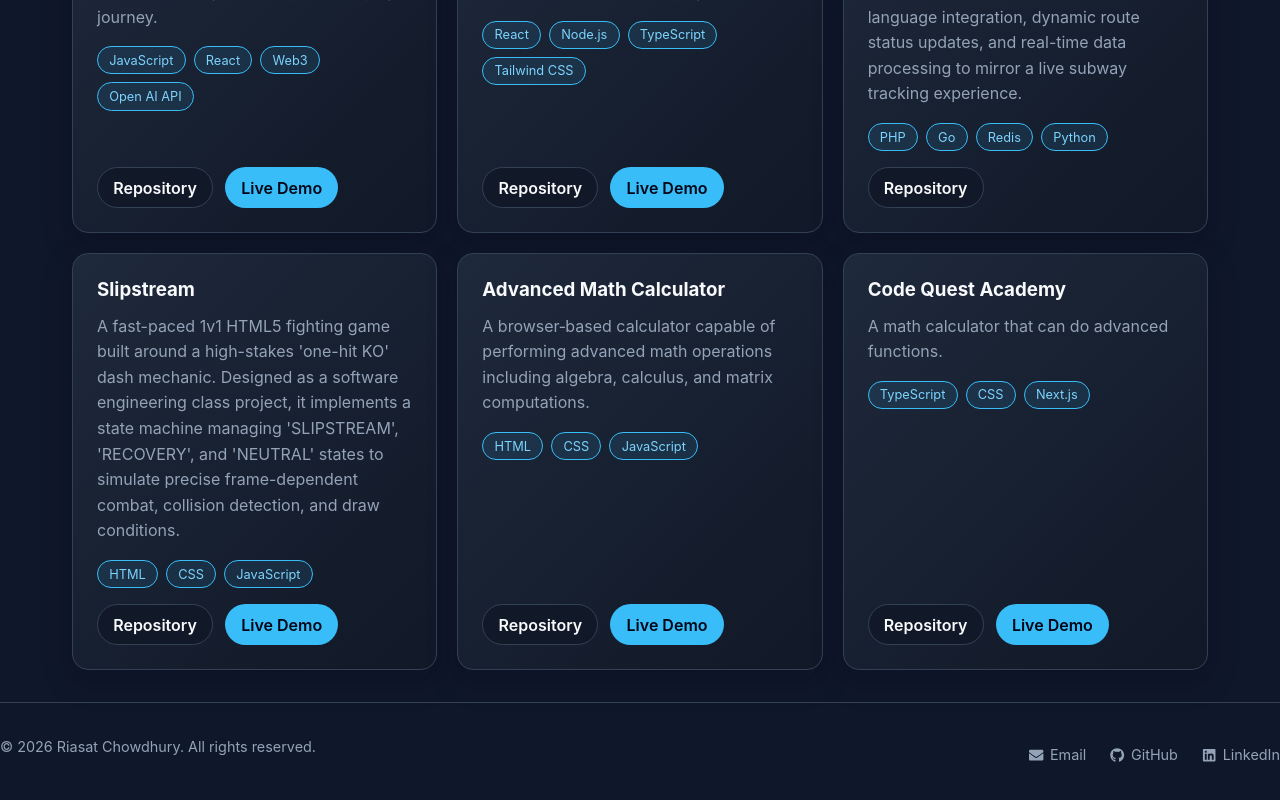
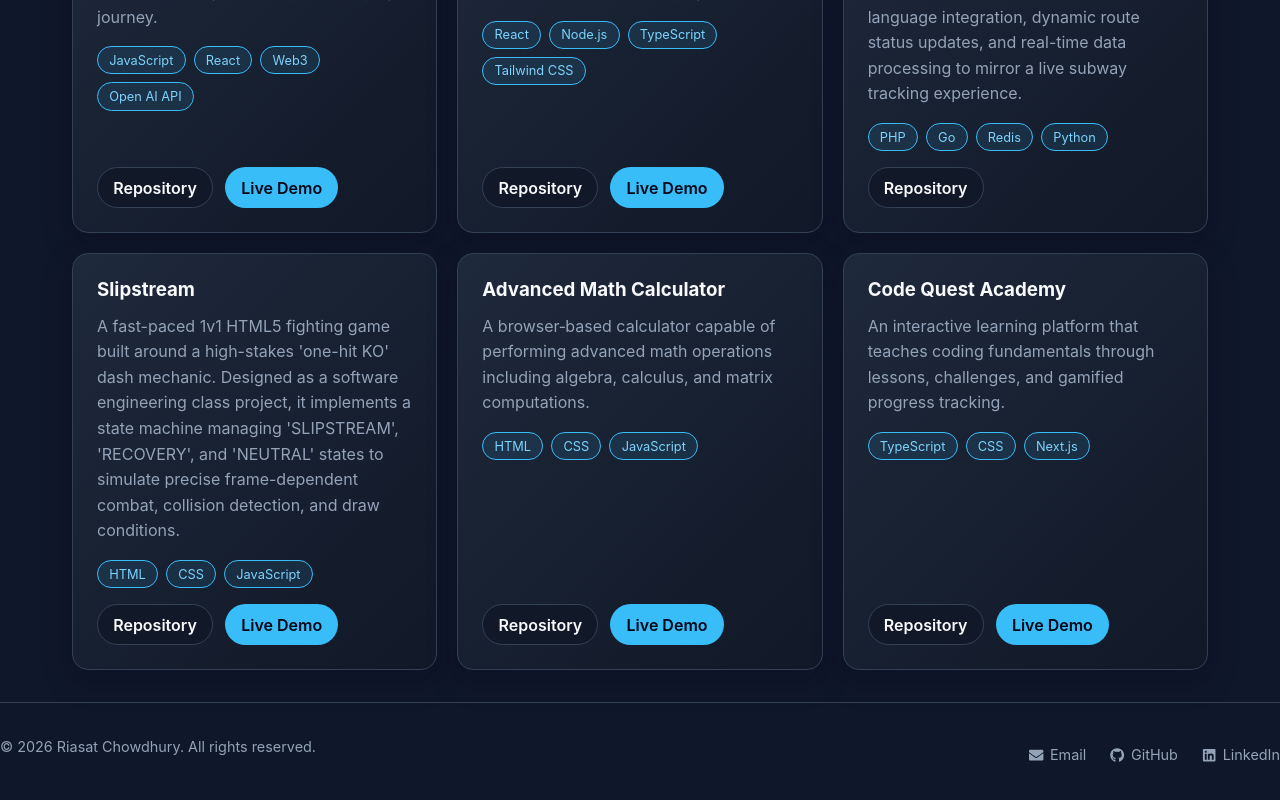
Before and after one commit to rchowd9/personal-portfolio, a React (Vite) app: page /#/projects in a window 1280 px wide. Shown: the part 821-1621 px from the top of the page. Built offline with nearby package versions, Linux system fonts and the light colour scheme.

Commit message:
adjusted project description

```diff
--- a/src/pages/Projects.jsx
+++ b/src/pages/Projects.jsx
@@ -72,7 +72,7 @@ export default function Projects() {
     {
       title: "Code Quest Academy",
       description:
-        "A math calculator that can do advanced functions.",
+        "An interactive learning platform that teaches coding fundamentals through lessons, challenges, and gamified progress tracking.",
       tech: ["TypeScript", "CSS", "Next.js"],
       liveUrl: "https://projec-dun-chi.vercel.app/",
       repoUrl: "https://github.com/rchowd9/FullStackProj",
```
